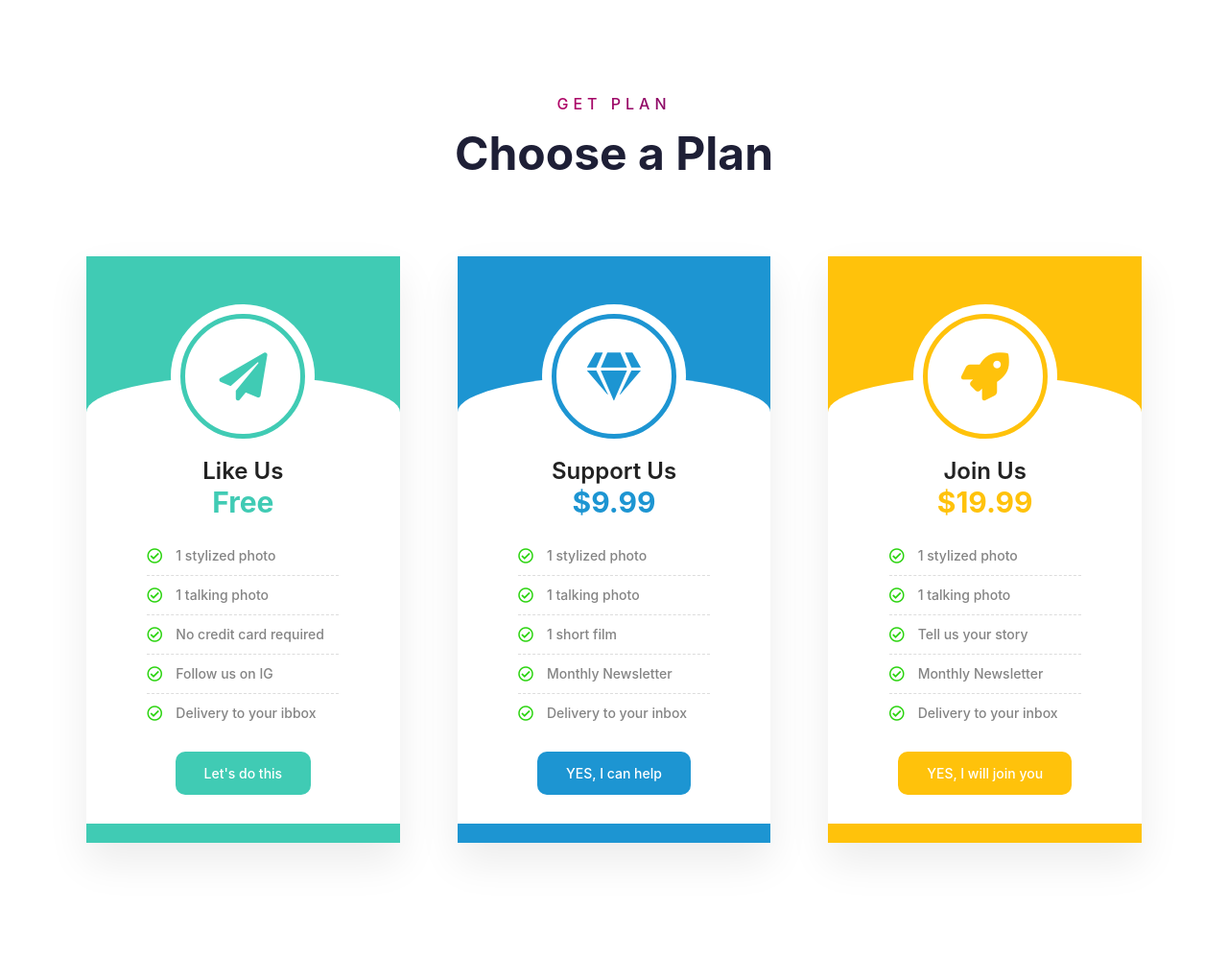
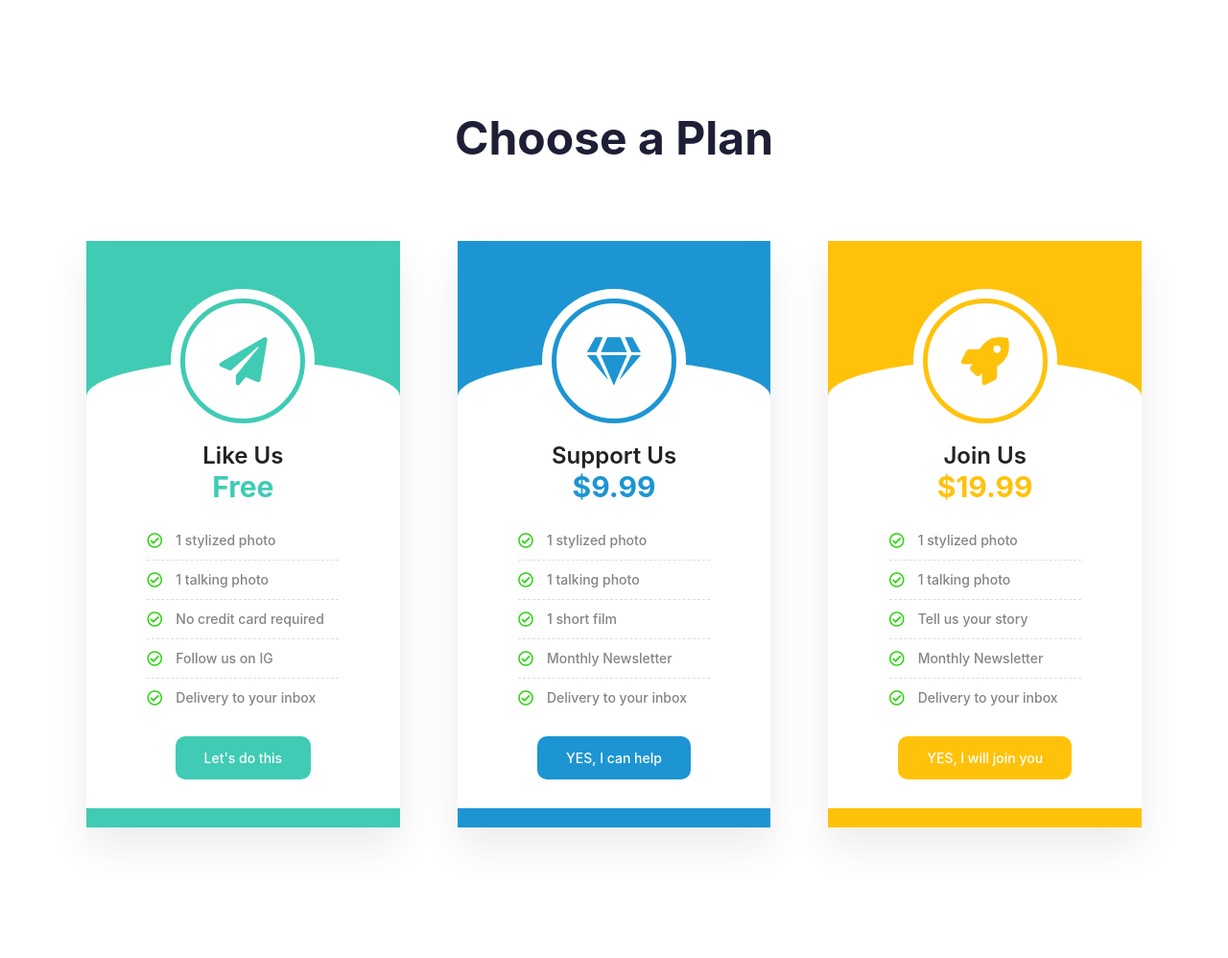
Before and after one commit to tong2984a/ai_lipsync, a Flask app: template templates/subscription.html in a window 1280 px wide. Shown: the whole page at 96% size. After the commit the page ends 874 px from the top, so only its background shows below. Run offline with Flask 3, Linux system fonts and the light colour scheme; the template is opened without the code that fills it, so the values that code supplies are empty; some libraries are stand-ins or nearby versions.

Commit message:
spelling mistake

```diff
--- a/templates/subscription.html
+++ b/templates/subscription.html
@@ -14,7 +14,7 @@
 <section class="pricing-section">
         <div class="container">
             <div class="sec-title text-center">
-                <span class="title">Get plan</span>
+                <span class="title"></span>
                 <h2>Choose a Plan</h2>
             </div>
 
@@ -35,7 +35,7 @@
                                 <li class="true">1 talking photo</li>
                                 <li class="true">No credit card required</li>
                                 <li class="true">Follow us on IG</li>
-                                <li class="true">Delivery to your ibbox</li>
+                                <li class="true">Delivery to your inbox</li>
                             </ul>
                             <div class="btn-box">
                                 <a href="/trial" class="theme-btn">Let's do this</a>
```
